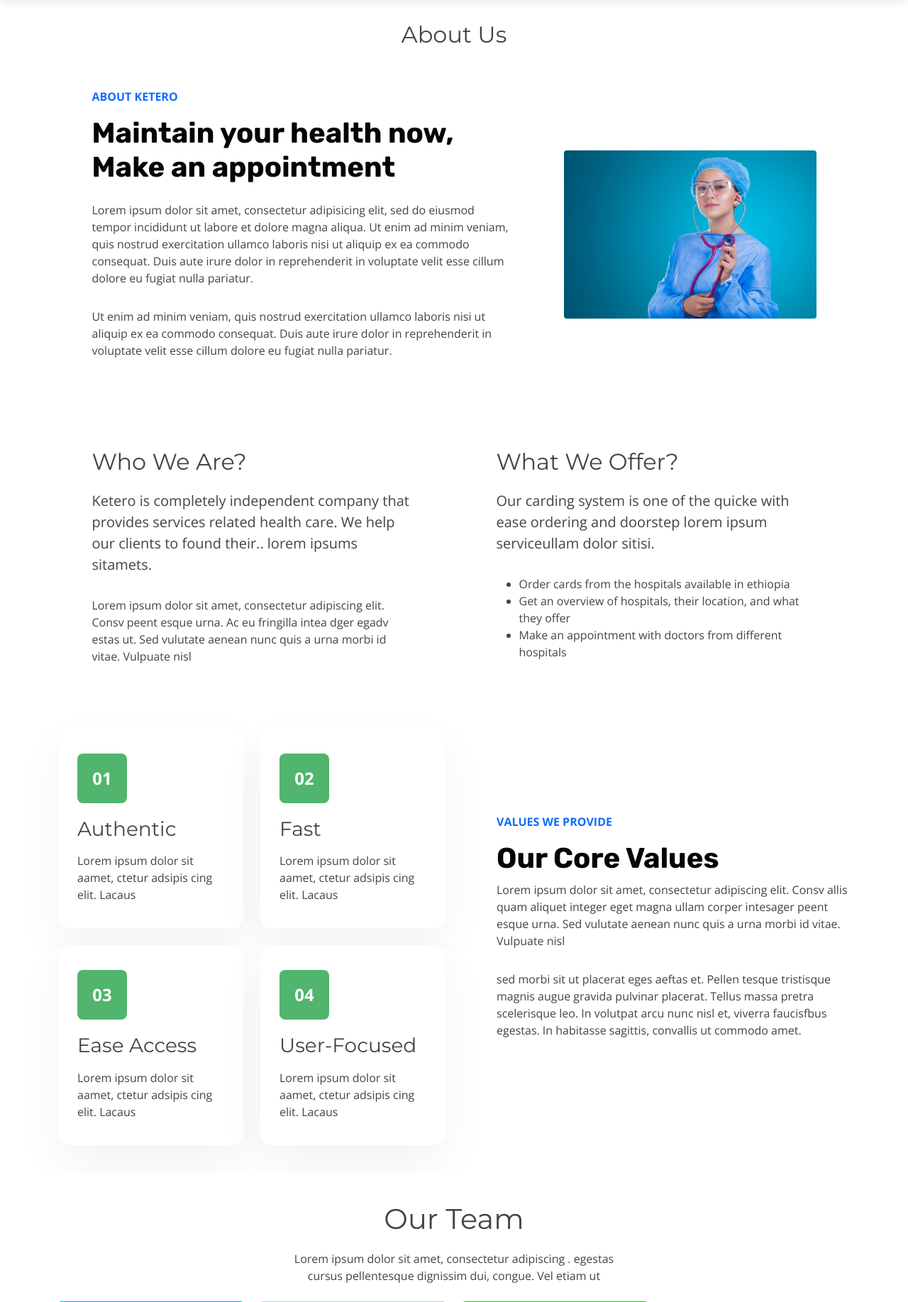
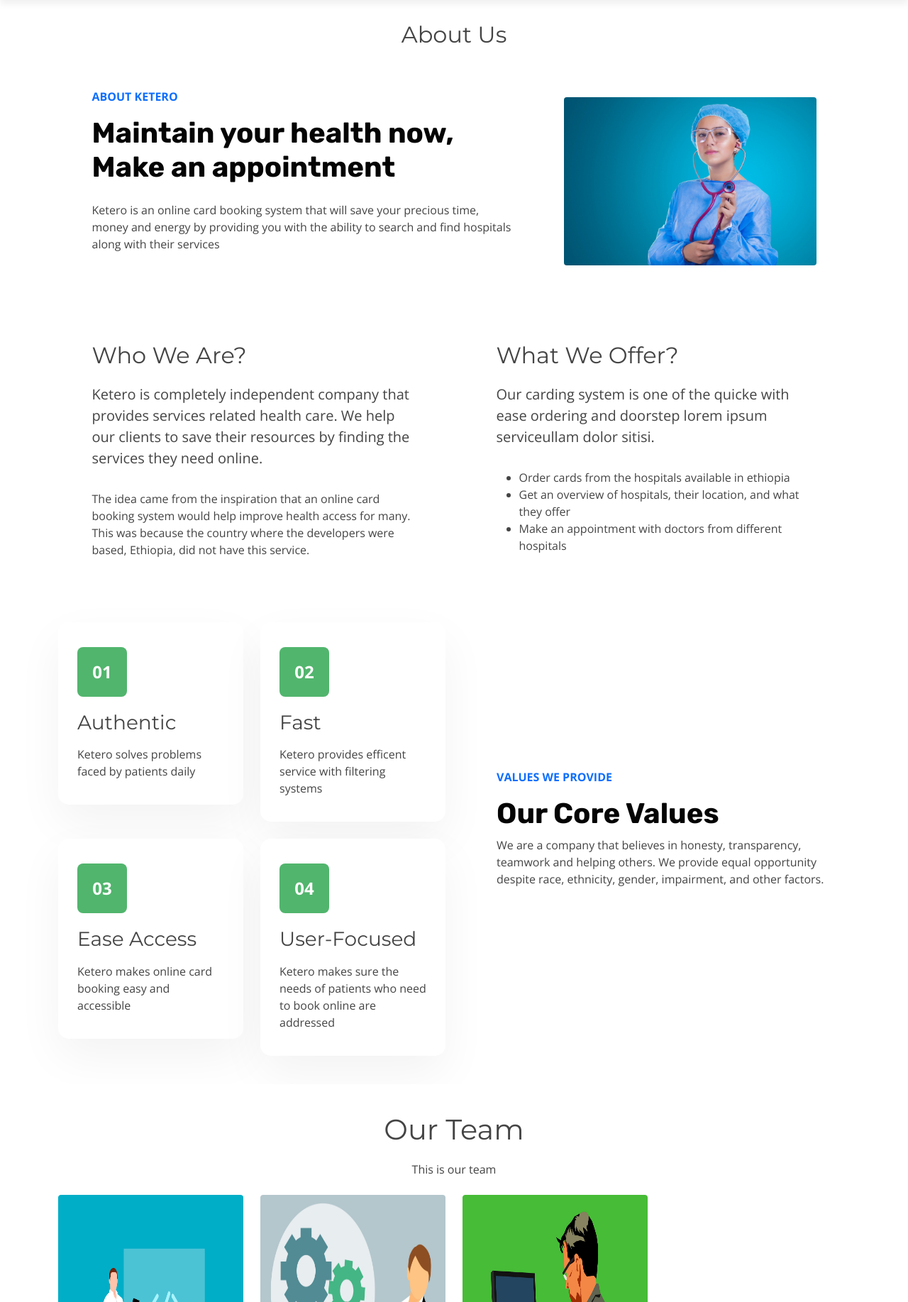
Before and after one commit to eleccrazy/Ketero, a Flask app: page /about in a window 1280 px wide. Shown: the part 80-1915 px from the top of the page at 71% size. Run offline with Flask 2, Linux system fonts and the light colour scheme; some libraries are stand-ins or nearby versions.

Commit message:
update about page

```diff
--- a/src/front_end/templates/about.html
+++ b/src/front_end/templates/about.html
@@ -28,18 +28,7 @@
             </h2>
             <div class="content pe-0 pe-lg-5">
               <p>
-                Lorem ipsum dolor sit amet, consectetur adipisicing elit, sed do
-                eiusmod tempor incididunt ut labore et dolore magna aliqua. Ut
-                enim ad minim veniam, quis nostrud exercitation ullamco laboris
-                nisi ut aliquip ex ea commodo consequat. Duis aute irure dolor
-                in reprehenderit in voluptate velit esse cillum dolore eu fugiat
-                nulla pariatur.
-              </p>
-              <p>
-                Ut enim ad minim veniam, quis nostrud exercitation ullamco
-                laboris nisi ut aliquip ex ea commodo consequat. Duis aute irure
-                dolor in reprehenderit in voluptate velit esse cillum dolore eu
-                fugiat nulla pariatur.
+                Ketero is an online card booking system that will save your precious time, money and energy by providing you with the ability to search and find hospitals along with their services
               </p>
             </div>
           </div>
@@ -69,13 +58,10 @@
           </div>
           <p class="lead">
             Ketero is completely independent company that provides
-            services related health care. We help our clients to found their..
-            lorem ipsums sitamets.
+            services related health care. We help our clients to save their resources by finding the services they need online.
           </p>
           <div class="content">
-            Lorem ipsum dolor sit amet, consectetur adipiscing elit. Consv peent
-            esque urna. Ac eu fringilla intea dger egadv estas ut. Sed vulutate
-            aenean nunc quis a urna morbi id vitae. Vulpuate nisl
+            The idea came from the inspiration that an online card booking system would help improve health access for many. This was because the country where the developers were based, Ethiopia, did not have this service.
           </div>
         </div>
         <div class="col-lg-5">
@@ -109,7 +95,7 @@
                 <div class="icon rounded-number">01</div>
                 <h3 class="mb-3">Authentic</h3>
                 <p class="mb-0">
-                  Lorem ipsum dolor sit aamet, ctetur adsipis cing elit. Lacaus
+                  Ketero solves problems faced by patients daily
                 </p>
               </div>
             </div>
@@ -118,7 +104,7 @@
                 <div class="icon rounded-number">02</div>
                 <h3 class="mb-3">Fast</h3>
                 <p class="mb-0">
-                  Lorem ipsum dolor sit aamet, ctetur adsipis cing elit. Lacaus
+                  Ketero provides efficent service with filtering systems
                 </p>
               </div>
             </div>
@@ -127,7 +113,7 @@
                 <div class="icon rounded-number">03</div>
                 <h3 class="mb-3">Ease Access</h3>
                 <p class="mb-0">
-                  Lorem ipsum dolor sit aamet, ctetur adsipis cing elit. Lacaus
+                  Ketero makes online card booking easy and accessible
                 </p>
               </div>
             </div>
@@ -136,7 +122,7 @@
                 <div class="icon rounded-number">04</div>
                 <h3 class="mb-3">User-Focused</h3>
                 <p class="mb-0">
-                  Lorem ipsum dolor sit aamet, ctetur adsipis cing elit. Lacaus
+                  Ketero makes sure the needs of patients who need to book online are addressed
                 </p>
               </div>
             </div>
@@ -150,17 +136,8 @@
             <h2 class="h1">Our Core Values</h2>
             <div class="content">
               <p>
-                Lorem ipsum dolor sit amet, consectetur adipiscing elit. Consv
-                allis quam aliquet integer eget magna ullam corper intesager
-                peent esque urna. Sed vulutate aenean nunc quis a urna morbi id
-                vitae. Vulpuate nisl
-              </p>
-              <p>
-                sed morbi sit ut placerat eges aeftas et. Pellen tesque
-                tristisque magnis augue gravida pulvinar placerat. Tellus massa
-                pretra scelerisque leo. In volutpat arcu nunc nisl et, viverra
-                faucisfbus egestas. In habitasse sagittis, convallis ut commodo
-                amet.
+                We are a company that believes in honesty, transparency, teamwork and helping others.
+                We provide equal opportunity despite race, ethnicity, gender, impairment, and other factors.
               </p>
             </div>
           </div>
@@ -176,8 +153,7 @@
           <div class="section-title text-center">
             <h1>Our Team</h1>
             <p class="mb-0">
-              Lorem ipsum dolor sit amet, consectetur adipiscing . egestas
-              <br />cursus pellentesque dignissim dui, congue. Vel etiam ut
+              This is our team
             </p>
           </div>
         </div>
@@ -296,10 +272,7 @@
           <div class="section-header">
             <h2>Contact Us</h2>
             <p>
-              Sed tamen tempor magna labore dolore dolor sint tempor duis magna
-              elit veniam aliqua esse amet veniam enim export quid quid veniam
-              aliqua eram noster malis nulla duis fugiat culpa esse aute nulla
-              ipsum velit export irure minim illum fore
+              Please feel free to contact us with the contact info below if you have any questions, comments and suggestions.
             </p>
           </div>
 
```
